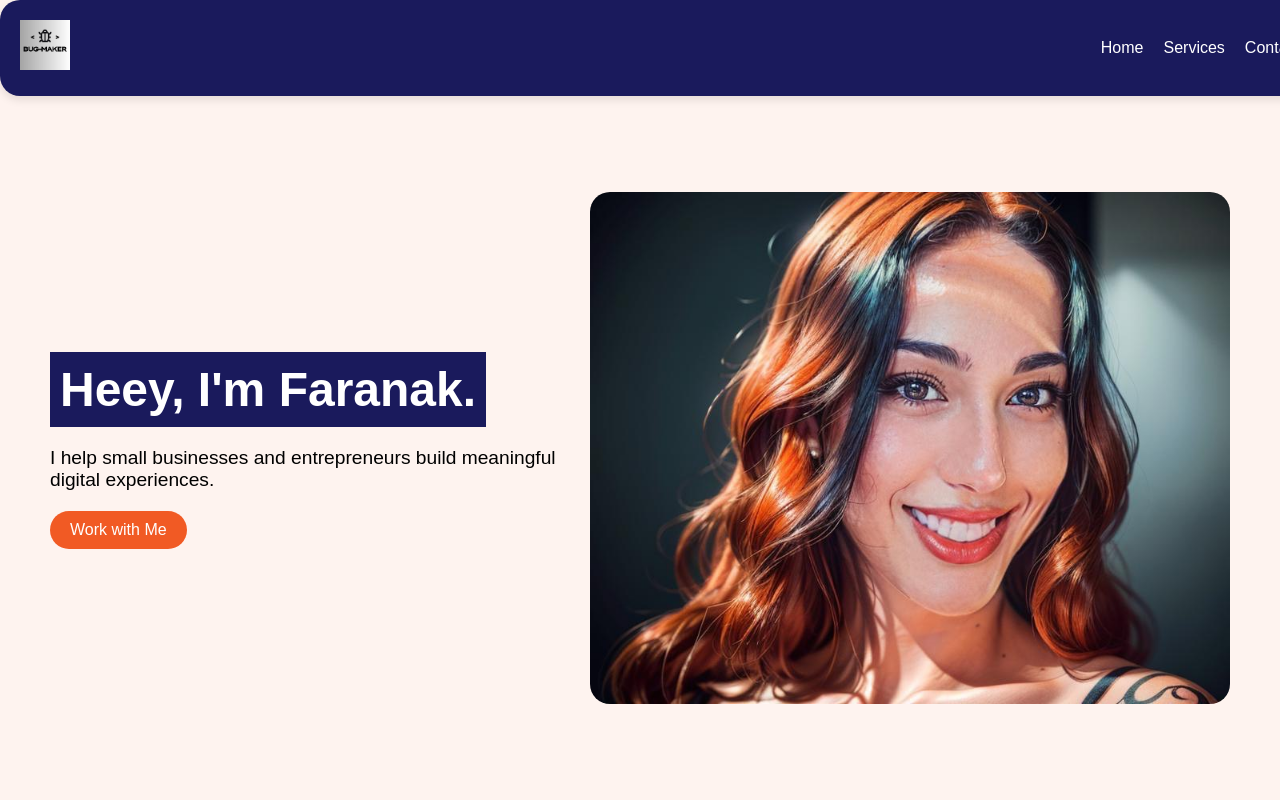
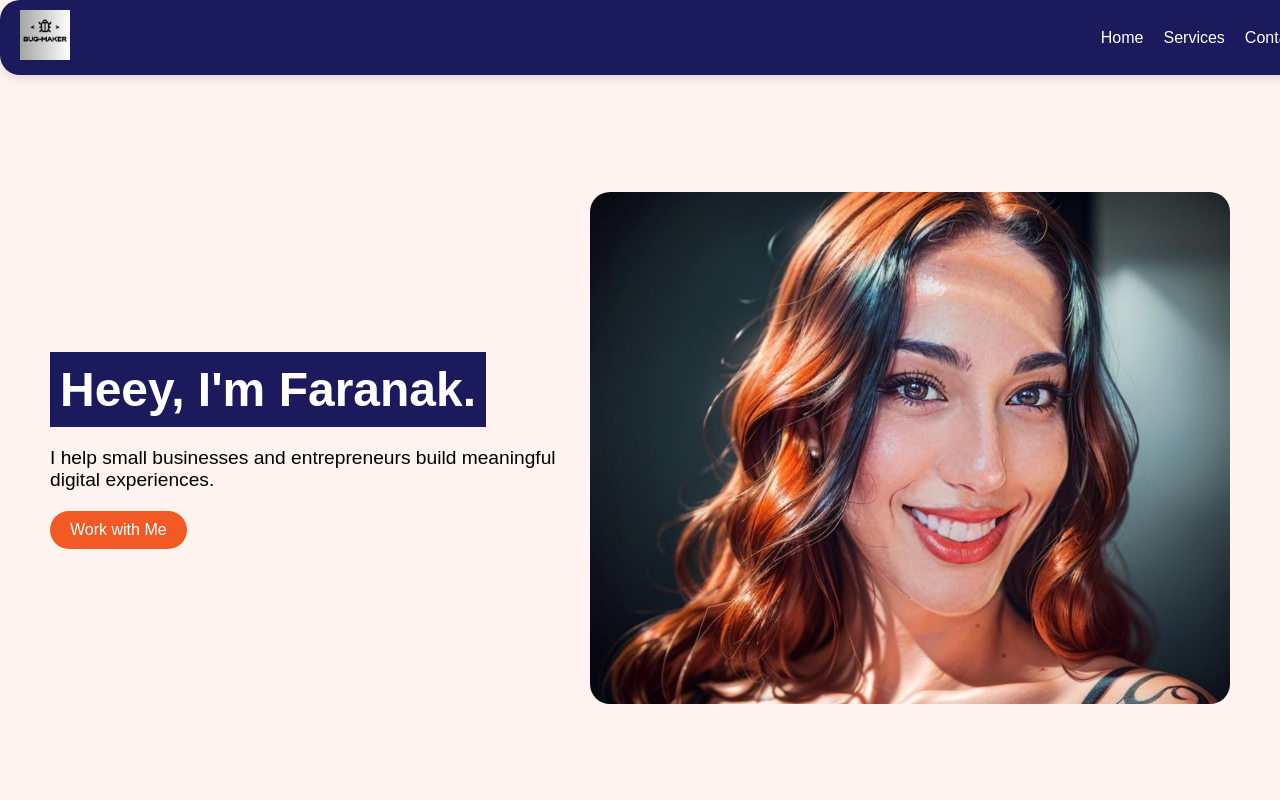
Before and after one commit to FaranakNS/mi-Portfolio, a Next.js app: page / in a window 1280 px wide. Shown: the top 800 px of the page. Built offline with nearby package versions, Linux system fonts and the light colour scheme.

Commit message:
all done now at 11.30pm Friday night

```diff
--- a/src/component/Header.js
+++ b/src/component/Header.js
@@ -7,6 +7,7 @@ const HeaderContainer = styled.header`
   align-items: center;
   padding: 20px;
   width: 100%;
+  height: 35px;
   max-width: 90rem;
   margin: 0 auto;
   background-color: ${({ theme }) => theme.colors.primary};
```
